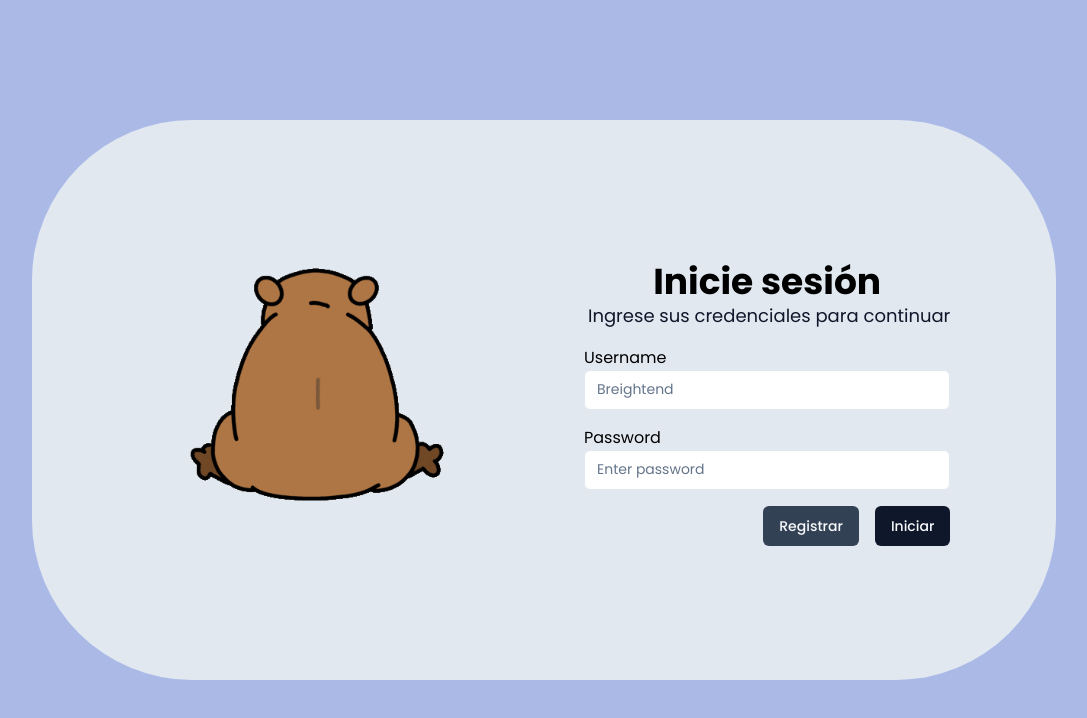
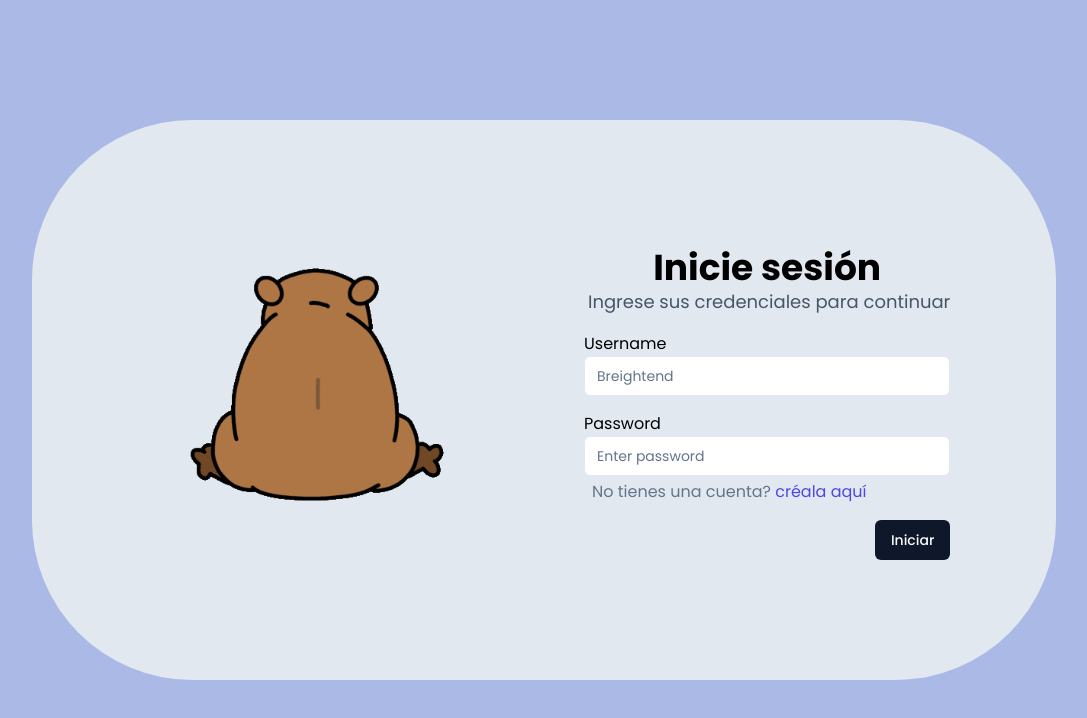
Before and after one commit to alanmoyano/capyfocus, a React (Vite) app: page /login in a window 1280 px wide. Shown: the top 718 px of the page, without its empty margins (96-1183 px from the left). Built offline with nearby package versions, Linux system fonts and the light colour scheme.

Commit message:
Dejando (más) lindo el login

```diff
--- a/src/components/Login.tsx
+++ b/src/components/Login.tsx
@@ -14,15 +14,17 @@ export default function Login() {
             <h1 className="md:text mx-1 text-pretty text-center text-2xl font-bold md:text-3xl lg:text-4xl">
               Inicie sesión
             </h1>
-            <p className="ml-1 text-pretty text-center text-lg text-slate-900">
+            <p className="ml-1 text-pretty text-center text-lg text-slate-600">
               Ingrese sus credenciales para continuar
             </p>
           </div>
 
           <form
             className="flex flex-col gap-4"
-            onSubmit={(e) => e.preventDefault()}
+            // onSubmit={(e) => e.preventDefault()}
+            action="https://google.com"
             autoComplete="off"
+            id="form"
           >
             <div className="flex flex-col">
               <label>Username</label>
@@ -62,13 +64,21 @@ export default function Login() {
               </div>
               */}
             </div>
+          </form>
 
-            <div className="flex justify-end gap-4">
-              <Button type="button" className="bg-slate-700">Registrar</Button>
-
-              <Button type="submit">Iniciar</Button>
-            </div>
-          </form>
+          <p className="ml-2 mt-1 text-slate-500">
+            No tienes una cuenta?{" "}
+            <a href="#" className="text-indigo-600">
+              créala aquí
+            </a>
+          </p>
+          <Button
+            type="submit"
+            className="ml-auto flex justify-end mt-4"
+            form="form"
+          >
+            Iniciar
+          </Button>
         </div>
       </div>
     </main>
--- a/src/index.css
+++ b/src/index.css
@@ -7,8 +7,10 @@
   line-height: 1.5;
   font-weight: 400;
 
+  --bg: #abb9e7;
+
   color: rgba(255, 255, 255, 0.87);
-  background-color: #abb9e7;
+  background-color: var(--bg);
 
   font-synthesis: none;
   text-rendering: optimizeLegibility;
--- a/tailwind.config.js
+++ b/tailwind.config.js
@@ -17,6 +17,9 @@ module.exports = {
       },
     },
     extend: {
+      colors: {
+        bg: "#abb9e7"
+      },
       keyframes: {
         "accordion-down": {
           from: { height: "0" },
```
